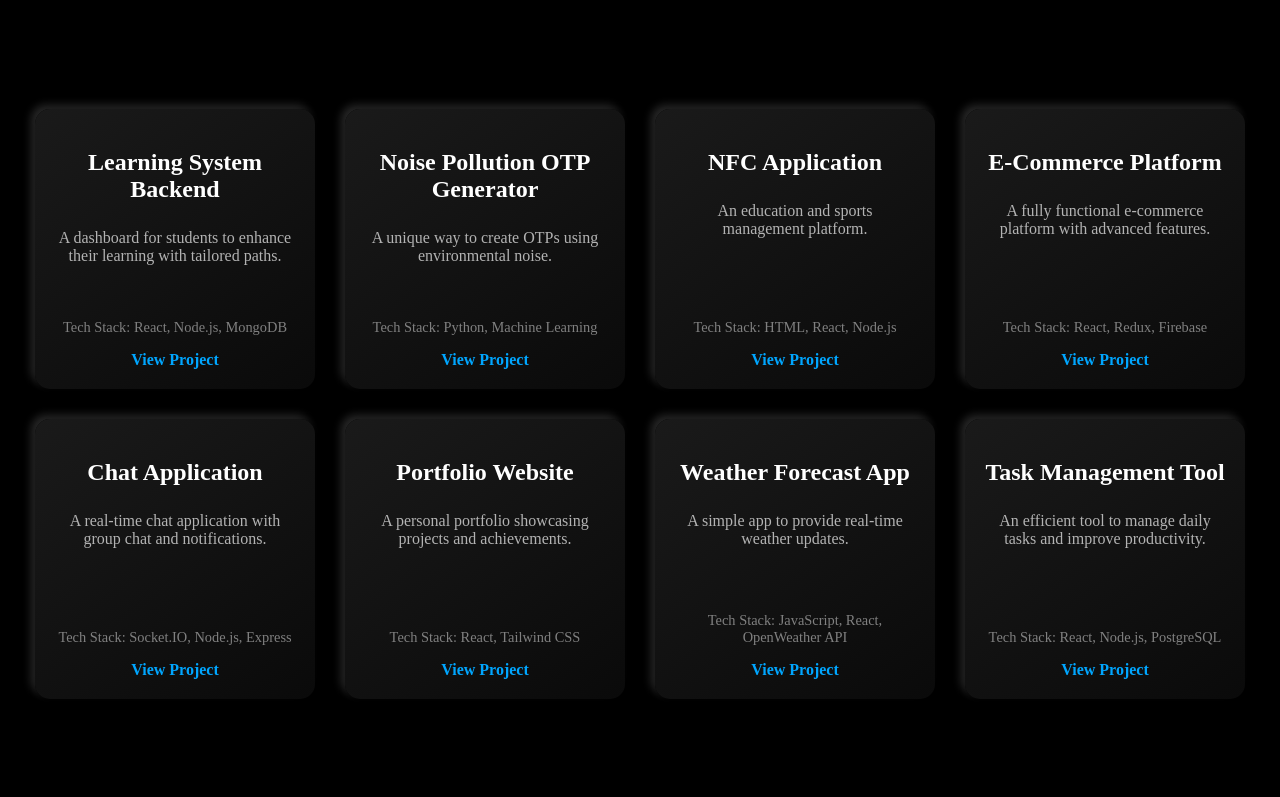
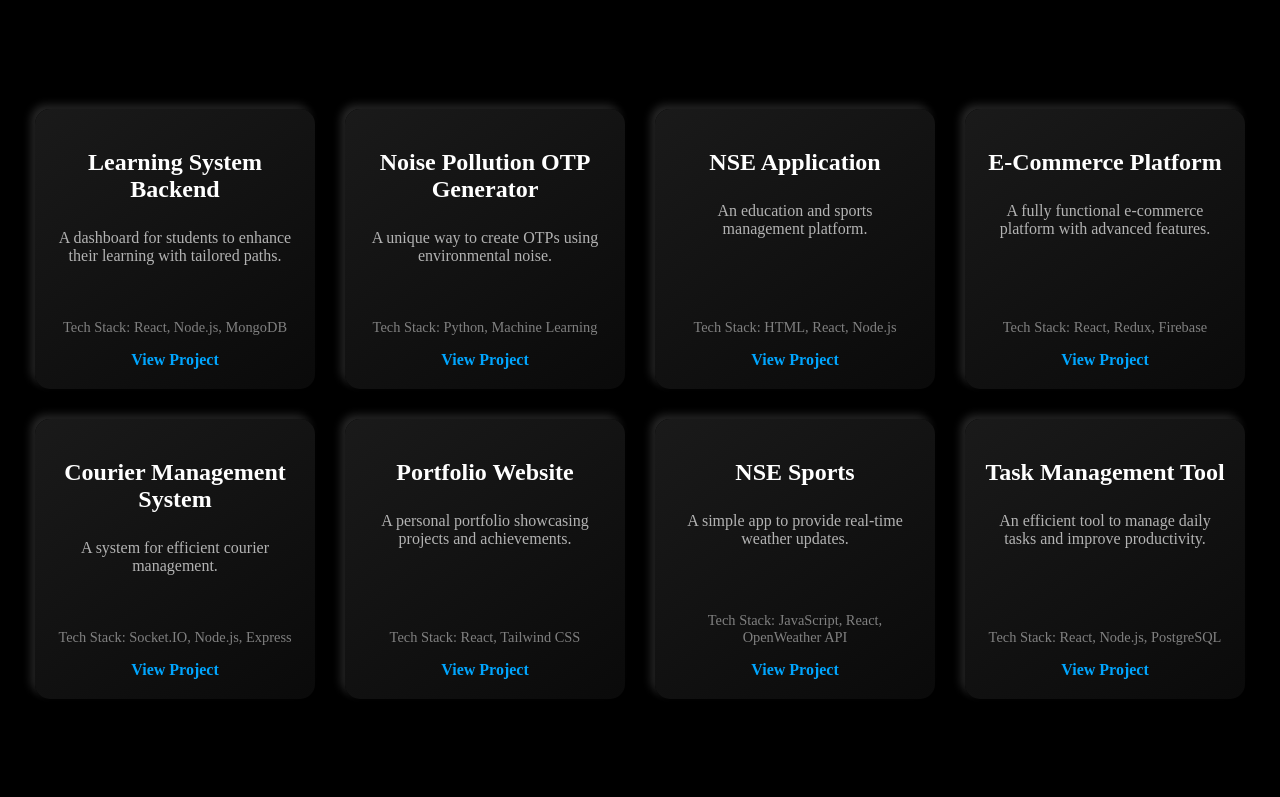
Before and after one commit to aakarshpateriya/PortfolioAakarshPateriya, a React (Vite) app in the folder portfolioAakarshPateriya/: page / in a window 1280 px wide. Shown: the part 489-1286 px from the top of the page. Built offline with nearby package versions, Linux system fonts and the light colour scheme.

Commit message:
some more ptojects done

```diff
--- a/portfolioAakarshPateriya/src/projectCard.jsx
+++ b/portfolioAakarshPateriya/src/projectCard.jsx
@@ -24,13 +24,13 @@ const Projects = () => {
             title: 'Noise Pollution OTP Generator',
             description: 'A unique way to create OTPs using environmental noise.',
             techStack: 'Python, Machine Learning',
-            link: 'https://example.com',
+            link: 'https://github.com/aakarshpateriya/Random-code-Generator',
         },
         {
-            title: 'NFC Application',
+            title: 'NSE Application',
             description: 'An education and sports management platform.',
             techStack: 'HTML, React, Node.js',
-            link: 'https://example.com',
+            link: 'https://github.com/aakarshpateriya/NFC-Education-Pvt-Ltd',
         },
         {
             title: 'E-Commerce Platform',
@@ -39,22 +39,22 @@ const Projects = () => {
             link: 'https://example.com',
         },
         {
-            title: 'Chat Application',
-            description: 'A real-time chat application with group chat and notifications.',
+            title: 'Courier Management System',
+            description: 'A system for efficient courier management.',
             techStack: 'Socket.IO, Node.js, Express',
-            link: 'https://example.com',
+            link: 'https://github.com/aakarshpateriya/Courier_Management',
         },
         {
             title: 'Portfolio Website',
             description: 'A personal portfolio showcasing projects and achievements.',
             techStack: 'React, Tailwind CSS',
-            link: 'https://example.com',
+            link: 'https://github.com/aakarshpateriya/PortfolioAakarshPateriya',
         },
         {
-            title: 'Weather Forecast App',
+            title: 'NSE Sports',
             description: 'A simple app to provide real-time weather updates.',
             techStack: 'JavaScript, React, OpenWeather API',
-            link: 'https://example.com',
+            link: 'https://nfcsportsandeducations.netlify.app/',
         },
         {
             title: 'Task Management Tool',
```
